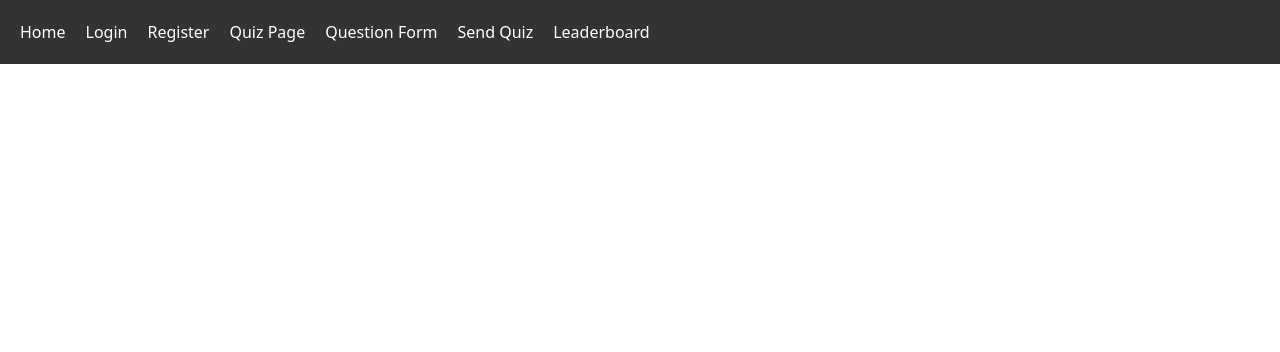
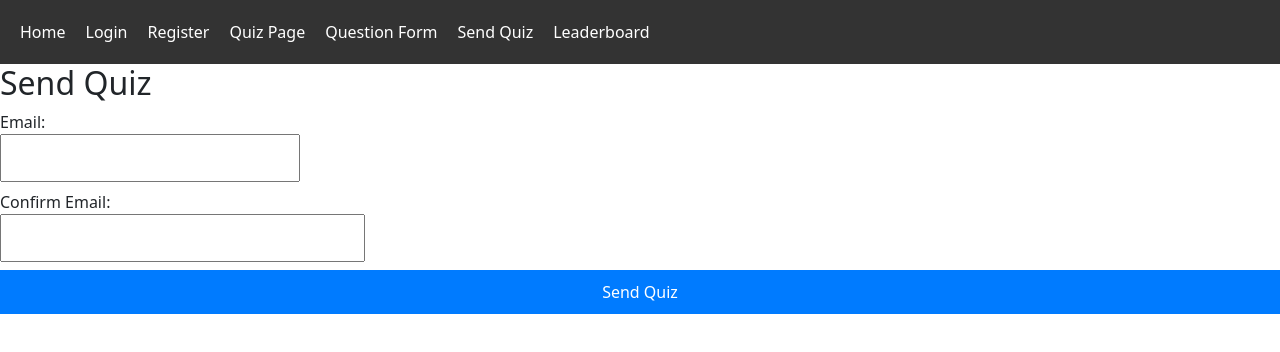
Before and after one commit to Eva-Gaivoronski/iron-jedi, a React (Create React App) app in the folder client/: page /quiz-challenge in a window 1280 px wide. Shown: the top 352 px of the page. Built offline with nearby package versions, Linux system fonts and the light colour scheme.

Commit message:
code fields to send quizes

```diff
--- a/client/src/App.js
+++ b/client/src/App.js
@@ -11,6 +11,7 @@ import LeaderBoardPage from './components/LeaderBoardPage';
 import LoginPage from './components/LoginPage';
 import RegisterPage from './components/RegisterPage';
 import QuizChallengeForm from './components/QuizChallengeForm';
+
 function App() {
     return (
         <div className="App">
@@ -42,7 +43,7 @@ function App() {
                                 Question Form
                             </Link>
                         </li>
-                            <li className="nav-item">
+                        <li className="nav-item">
                             <Link to="/quiz-challenge" className="nav-link">
                                 Send Quiz
                             </Link>
@@ -62,6 +63,7 @@ function App() {
                 <Route path="/login" element={<LoginPage />} />
                 <Route path="/register" element={<RegisterPage />} />
                 <Route path="/leaderboard" element={<LeaderBoardPage />} />
+                <Route path="/quiz-challenge" element={<QuizChallengeForm />} />
                 <Route path="/" element={<HomePage />} />
                 <Route path="/quizzes/:quizId" element={<QuizPage />} />
                 <Route path="/takeQuiz/:quizId" element={<TakeQuizPage />} />
--- a/client/src/components/LoginPage.js
+++ b/client/src/components/LoginPage.js
@@ -1,11 +1,39 @@
-// LoginPage.js
-import React from 'react';
+import React, { useState } from 'react';
 
 function LoginPage() {
+    const [username, setUsername] = useState('');
+    const [password, setPassword] = useState('');
+
+    const handleUsernameChange = (event) => {
+        setUsername(event.target.value);
+    };
+
+    const handlePasswordChange = (event) => {
+        setPassword(event.target.value);
+    };
+
+    const handleLogin = () => {
+        // Add your login logic here
+        console.log('Logging in with Username:', username, 'and Password:', password);
+        // Add further login process or API call as needed
+    };
+
     return (
         <div>
-            <h2>Login Page</h2>
-            {/* Add your login page content here */}
+            <h2>Login</h2>
+            <form>
+                <label>
+                    Username:
+                    <input type="text" value={username} onChange={handleUsernameChange} />
+                </label>
+                <br />
+                <label>
+                    Password:
+                    <input type="password" value={password} onChange={handlePasswordChange} />
+                </label>
+                <br />
+                <button type="button" onClick={handleLogin}>Login</button>
+            </form>
         </div>
     );
 }
--- a/client/src/components/QuizChallengeForm.js
+++ b/client/src/components/QuizChallengeForm.js
@@ -1,10 +1,76 @@
-import React from 'react';
+import React, { useState, useEffect } from 'react';
 
 function QuizChallengeForm() {
+    const [email, setEmail] = useState('');
+    const [confirmEmail, setConfirmEmail] = useState('');
+    const [emailMismatch, setEmailMismatch] = useState(false);
+    const [quizSent, setQuizSent] = useState(false);
+    const [emailError, setEmailError] = useState('');
+
+    const handleEmailChange = (event) => {
+        setEmail(event.target.value);
+        setEmailMismatch(false);
+        setEmailError('');
+    };
+
+    const handleConfirmEmailChange = (event) => {
+        setConfirmEmail(event.target.value);
+        setEmailMismatch(false);
+        setEmailError('');
+    };
+
+    const validateEmail = (email) => {
+        const emailRegex = /^[^\s@]+@[^\s@]+\.[^\s@]+$/;
+        if (!emailRegex.test(email)) {
+            setEmailError('Please enter a valid email address.');
+            return false;
+        }
+        return true;
+    };
+
+    const handleSendQuiz = () => {
+        const isEmailValid = validateEmail(email);
+
+        if (isEmailValid && email === confirmEmail) {
+            // Send quiz logic
+            setQuizSent(true);
+            // Clear form fields
+            setEmail('');
+            setConfirmEmail('');
+        } else {
+            setEmailMismatch(true);
+        }
+    };
+
+    useEffect(() => {
+        let timer;
+        if (quizSent) {
+            timer = setTimeout(() => {
+                setQuizSent(false);
+            }, 3000);
+        }
+        return () => clearTimeout(timer);
+    }, [quizSent]);
+
     return (
         <div>
-            <h2>Quiz Challenge</h2>
-            {/* Add your login page content here */}
+            <h2>Send Quiz</h2>
+            <form>
+                <label>
+                    Email:
+                    <input type="email" value={email} onChange={handleEmailChange} />
+                    {emailError && <p style={{ color: 'red' }}>{emailError}</p>}
+                </label>
+                <br />
+                <label>
+                    Confirm Email:
+                    <input type="email" value={confirmEmail} onChange={handleConfirmEmailChange} />
+                    {emailMismatch && <p style={{ color: 'red' }}>Emails do not match</p>}
+                </label>
+                <br />
+                <button type="button" onClick={handleSendQuiz}>Send Quiz</button>
+            </form>
+            {quizSent && <p style={{ color: 'green' }}>Quiz sent!</p>}
         </div>
     );
 }
```
